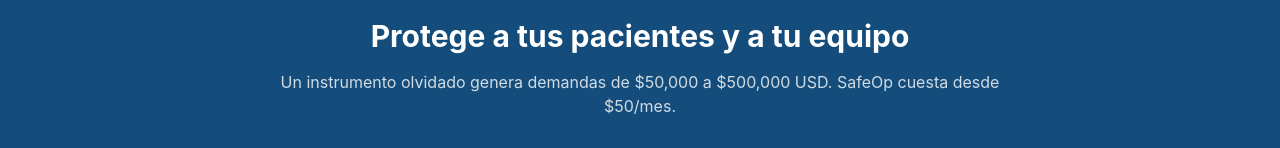
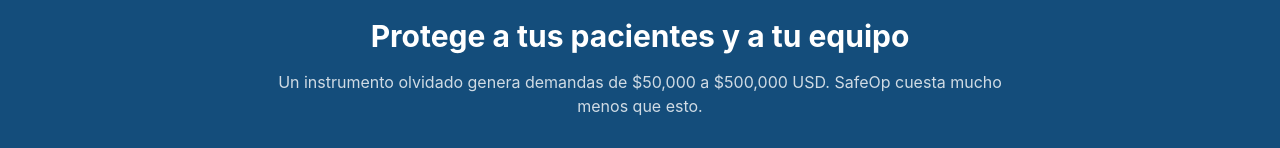
Before and after one commit to andreaalzateva/SafeOp, a React (Vite) app: page / in a window 1280 px wide. Shown: the part 2112-2260 px from the top of the page. Built offline with nearby package versions, Linux system fonts and the light colour scheme; the HTML template or start-up script is replaced by a standard one.

Commit message:
correccion precio

```diff
--- a/src/pages/Landing.tsx
+++ b/src/pages/Landing.tsx
@@ -180,7 +180,7 @@ export default function Landing() {
             Protege a tus pacientes y a tu equipo
           </h2>
           <p className="mt-4 text-primary-foreground/80">
-            Un instrumento olvidado genera demandas de $50,000 a $500,000 USD. SafeOp cuesta desde $50/mes.
+            Un instrumento olvidado genera demandas de $50,000 a $500,000 USD. SafeOp cuesta mucho menos que esto.
           </p>
           <Button
             size="lg"
```
